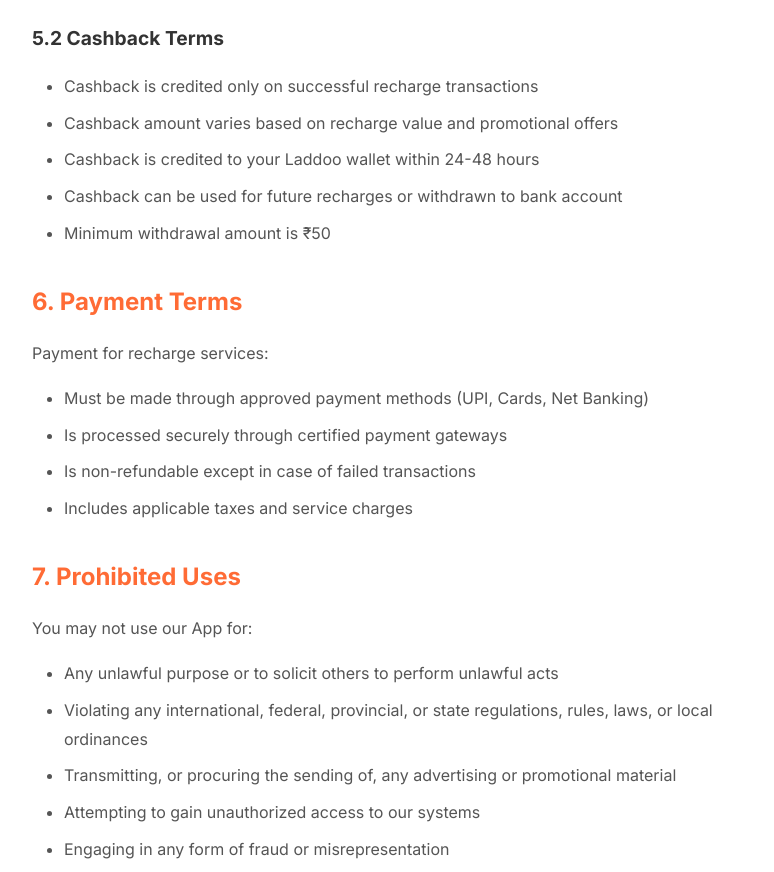
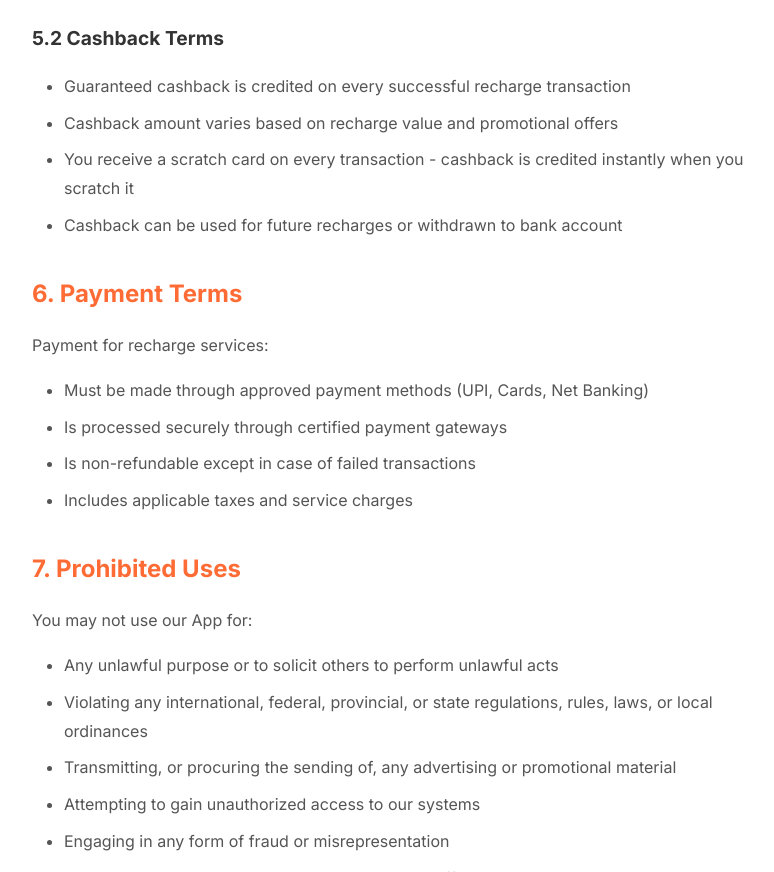
Before and after one commit to mkansodiya/laddoo-app, a website: page terms-conditions.html in a window 1280 px wide. Shown: the part 1840-2712 px from the top of the page, without its empty margins (228-1002 px from the left). Drawn offline with Linux system fonts and the light colour scheme.

Commit message:
Update cashback terms: instant credit on scratch card, removed minimum withdrawal limit

```diff
--- a/terms-conditions.html
+++ b/terms-conditions.html
@@ -159,11 +159,10 @@
 
         <h3>5.2 Cashback Terms</h3>
         <ul>
-            <li>Cashback is credited only on successful recharge transactions</li>
+            <li>Guaranteed cashback is credited on every successful recharge transaction</li>
             <li>Cashback amount varies based on recharge value and promotional offers</li>
-            <li>Cashback is credited to your Laddoo wallet within 24-48 hours</li>
+            <li>You receive a scratch card on every transaction - cashback is credited instantly when you scratch it</li>
             <li>Cashback can be used for future recharges or withdrawn to bank account</li>
-            <li>Minimum withdrawal amount is ₹50</li>
         </ul>
 
         <h2>6. Payment Terms</h2>
```
Also changed, not shown: contact.html (+2 -2 lines), index.html (+1 -1 lines), README.md.
